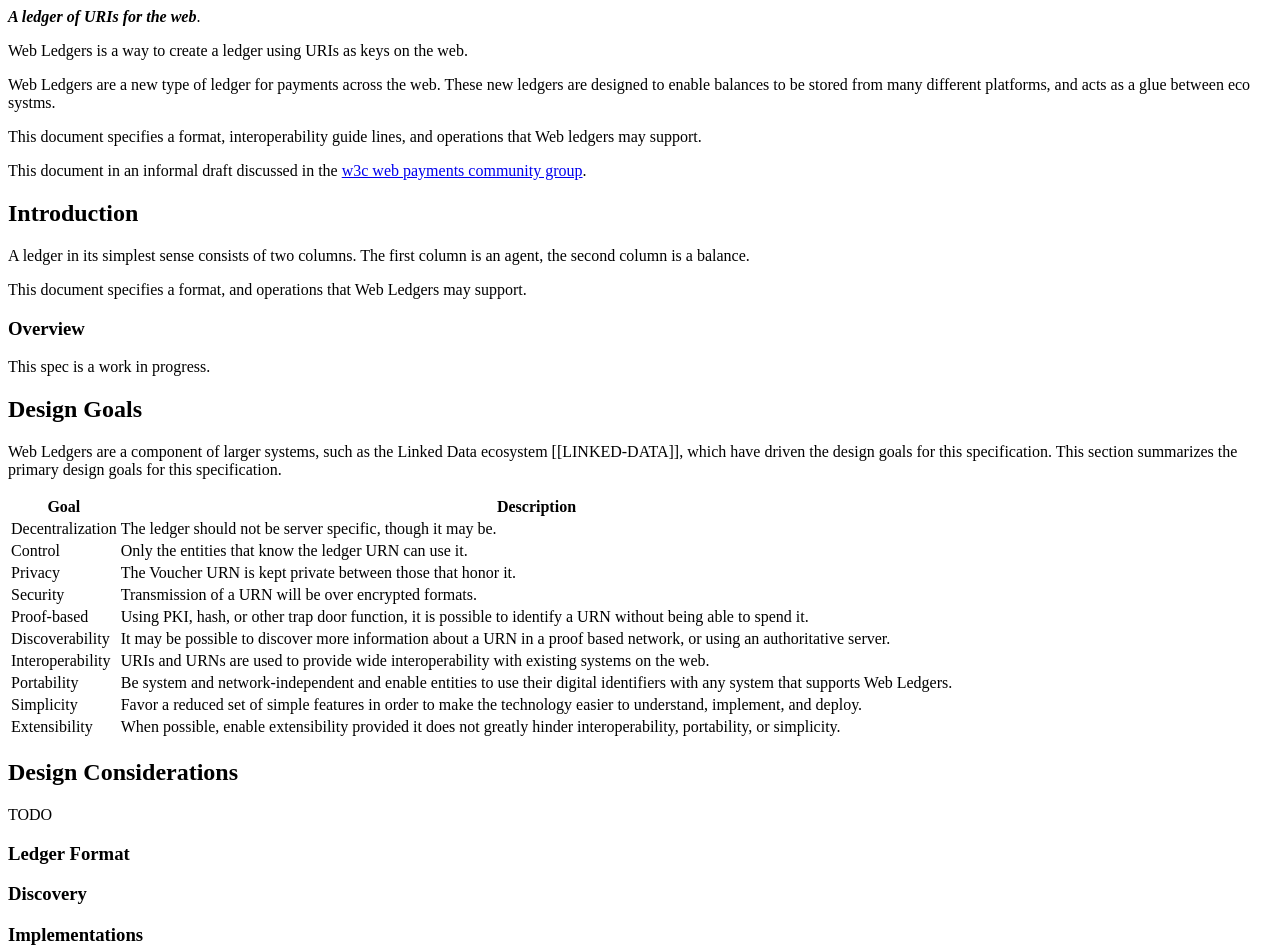
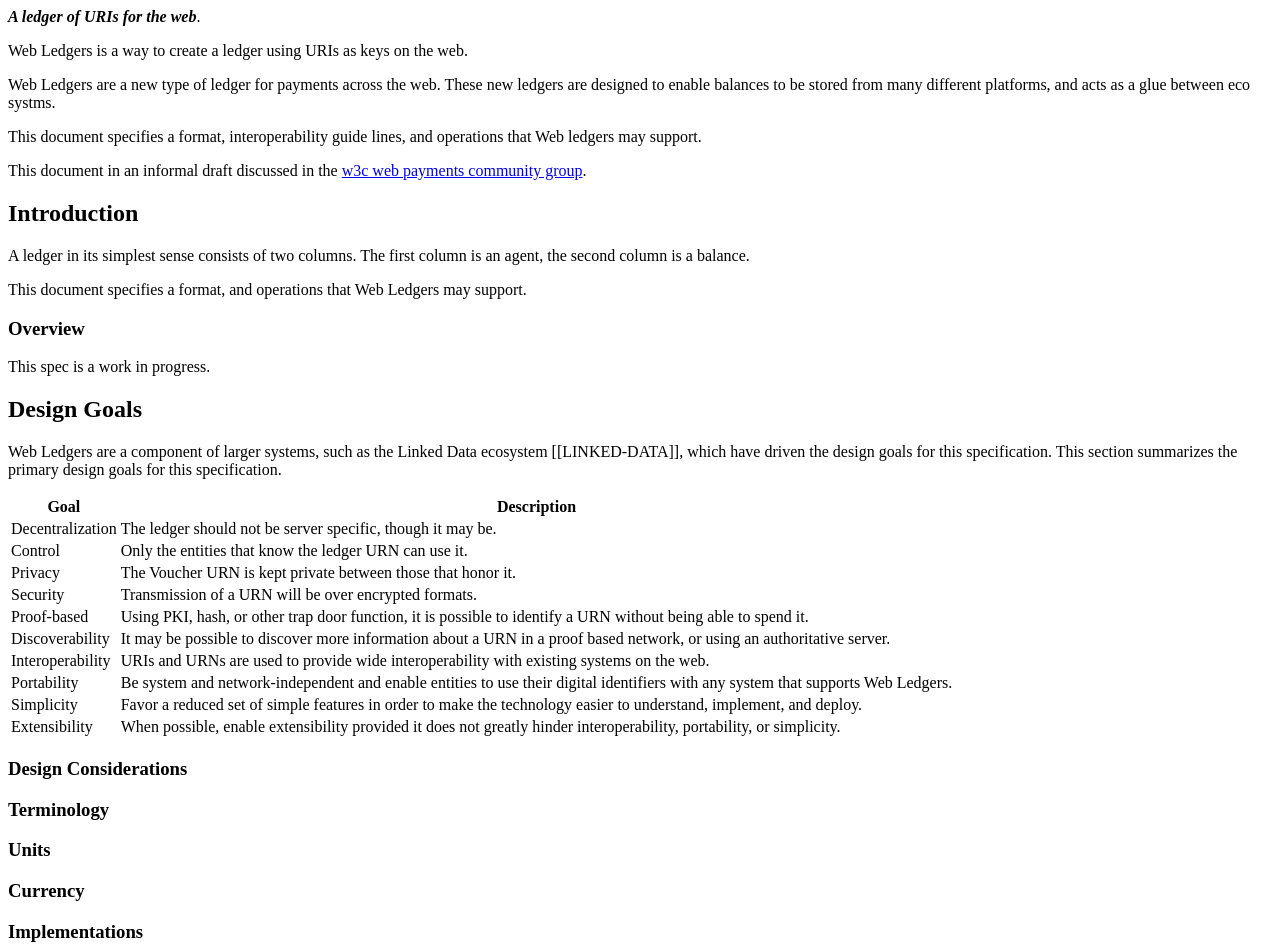
Before and after one commit to solidpayorg/webledgers, a website: page index.html in a window 1280 px wide. Shown: the top 952 px of the page. Drawn offline with Linux system fonts and the light colour scheme.

Commit message:
document structure

```diff
--- a/index.html
+++ b/index.html
@@ -218,34 +218,28 @@
     </section>
 
 
+  </section>
+
+  <section id="design" class="informative">
+    <h3>Design Considerations</h3>
+
     <section>
-      <h2>Design Considerations</h2>
-
-      TODO
-
-
+      <h3>Terminology</h3>
     </section>
 
     <section>
-      <h3>Ledger Format</h3>
-
-
+      <h3>Units</h3>
     </section>
 
     <section>
-      <h3>Discovery</h3>
+      <h3>Currency</h3>
+    </section>
+
+  </section>
 
 
-    </section>
-
-
-    <section>
-      <h3>Implementations</h3>
-
-
-    </section>
-
-
+  <section id="implementations" class="informative">
+    <h3>Implementations</h3>
 
 
   </section>
```
